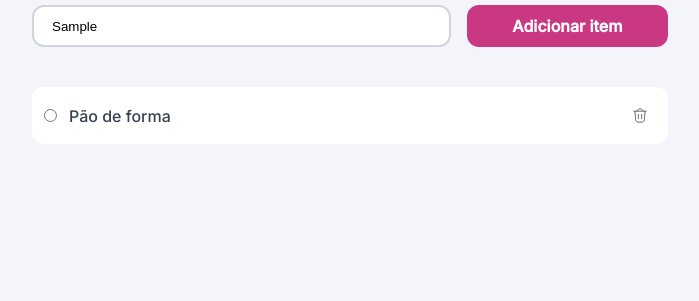
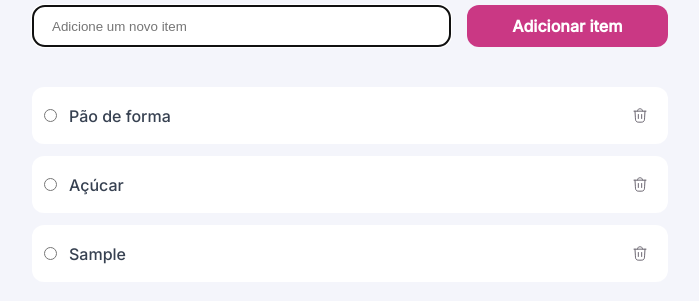
Before and after one commit to Leo-Barroso/lista-de-compras, a plain HTML site: page index.html in a window 1280 px wide. Both pictures are taken after typing "Sample" into the empty fields and a click on the button "Adicionar item". Shown: the part 197-498 px from the top of the page, without its empty margins (290-989 px from the left). Drawn offline with Linux system fonts and the light colour scheme.

Commit message:
adicionando itens na lista

```diff
--- a/index.html
+++ b/index.html
@@ -33,6 +33,13 @@
           </div>
           <img src="assets/trash.svg" alt="">
         </li>
+        <li class="item-list">
+          <div class="radio-wrapper">
+            <input name="item" id="item" type="radio">
+            <label for="item">Açúcar</label>
+          </div>
+          <img src="assets/trash.svg" alt="">
+        </li>
       </ul>
     </main>
     <script src="script.js"></script>
--- a/script.js
+++ b/script.js
@@ -0,0 +1,35 @@
+function addItem() {
+  const newItem = document.getElementById("new-item")
+
+  const li = document.createElement("li")
+  li.classList.add("item-list")
+
+  const div = document.createElement("div")
+  div.classList.add("radio-wrapper")
+
+  const input = document.createElement("input")
+  input.setAttribute("name", "item")
+  input.setAttribute("id", "item")
+  input.setAttribute("type", "radio")
+
+  const label = document.createElement("label")
+  label.setAttribute("for", "item")
+  label.textContent = newItem.value
+
+  const img = document.createElement("img")
+  img.setAttribute("src", "assets/trash.svg")
+  img.setAttribute("alt", "Ícone de uma lixeira indicando a remoção do item")
+
+  div.appendChild(input);
+  div.appendChild(label);
+  li.appendChild(div);
+  li.appendChild(img);
+
+  const list = document.querySelector("ul")
+  list.appendChild(li)
+
+  document.getElementById("new-item").value = "";
+  document.getElementById("new-item").focus()
+}
+const button = document.getElementById("add")
+button.addEventListener("click", addItem)
--- a/styles/lista.css
+++ b/styles/lista.css
@@ -6,6 +6,10 @@ li {
   margin-top: 40px;
   height: 500px;
   overflow-x: scroll;
+}
+
+.list img {
+  cursor: pointer;
 }
 
 .item-list {
```
